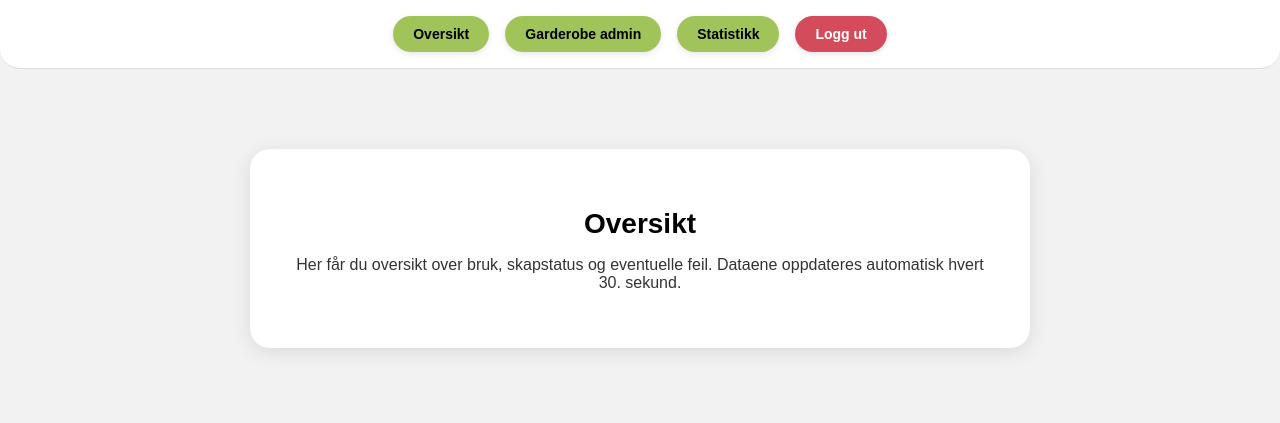
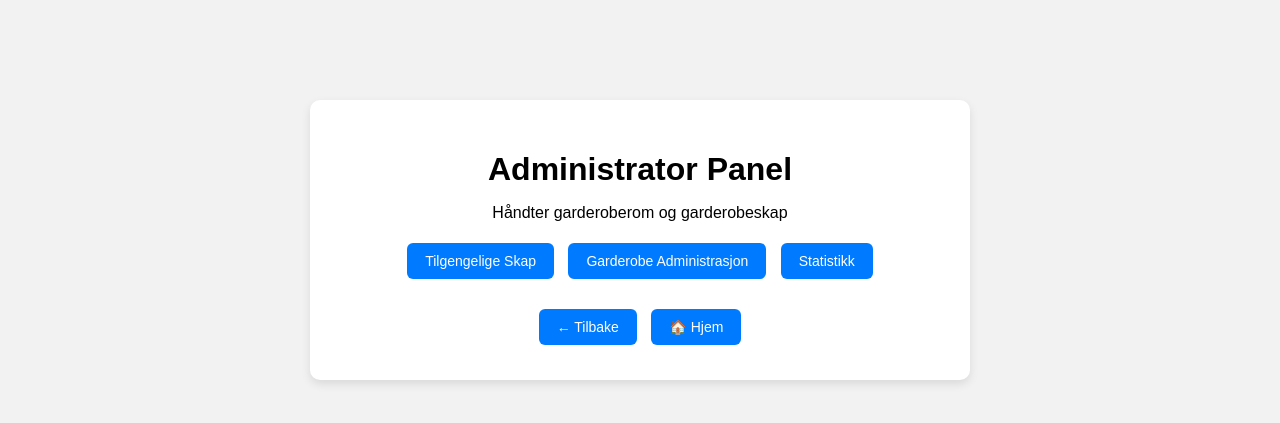
Before and after one commit to Chrizziboi/Skapapp, a FastAPI app: template templates/admin_page.html in a window 1280 px wide. Shown: the top 423 px of the page. Run offline with FastAPI, Linux system fonts and the light colour scheme; the template is opened without the code that fills it, so the values that code supplies are empty.

Commit message:
Just went back to original admin_page.css and admin_page.html

```diff
--- a/static/styles/admin_page.css
+++ b/static/styles/admin_page.css
@@ -5,59 +5,38 @@ body {
     padding: 0;
 }
 
-.menu-bar {
-    display: flex;
-    justify-content: center;
-    gap: 16px;
-    padding: 16px;
-    background-color: #ffffff;
-    border-bottom: 1px solid #ddd;
-    border-radius: 0 0 20px 20px;
-}
-
-.menu-bar button {
-    padding: 10px 20px;
-    border: none;
-    border-radius: 20px;
-    font-weight: bold;
-    font-size: 14px;
-    cursor: pointer;
-    transition: background-color 0.3s, transform 0.2s ease;
-    box-shadow: 0 2px 6px rgba(0, 0, 0, 0.1);
-}
-
-.menu-bar button:hover {
-    transform: scale(1.05);
-}
-
-.menu-bar .overview,
-.menu-bar .wardrobe,
-.menu-bar .statistics {
-    background-color: #a1c45a;
-    color: black;
-}
-
-.menu-bar .logout {
-    background-color: #d44c5c;
-    color: white;
-}
-
 .container {
-    max-width: 700px;
-    margin: 80px auto;
+    max-width: 600px;
+    margin: 100px auto;
     background-color: white;
-    padding: 40px;
-    border-radius: 20px;
-    box-shadow: 0 4px 20px rgba(0, 0, 0, 0.1);
+    padding: 30px;
+    border-radius: 10px;
     text-align: center;
+    box-shadow: 0 4px 10px rgba(0, 0, 0, 0.1);
 }
 
 h1 {
-    font-size: 28px;
-    margin-bottom: 12px;
+    margin-bottom: 10px;
 }
 
-p {
-    font-size: 16px;
-    color: #333;
+.actions button,
+.nav-buttons button {
+    background-color: #007bff;
+    color: white;
+    border: none;
+    padding: 10px 18px;
+    margin: 5px;
+    border-radius: 6px;
+    cursor: pointer;
+    font-size: 14px;
+    transition: background-color 0.3s;
 }
+
+.actions button:hover,
+.nav-buttons button:hover {
+    background-color: #0056b3;
+}
+
+.nav-buttons {
+    margin-top: 20px;
+}
--- a/templates/admin_page.html
+++ b/templates/admin_page.html
@@ -1,20 +1,47 @@
 <!DOCTYPE html>
-<html lang="no">
+<html lang="en">
 <head>
     <meta charset="UTF-8">
-    <title>Admin Oversikt</title>
-    <link rel="stylesheet" href="/static/admin_page.css">
+    <meta name="viewport" content="width=device-width, initial-scale=1.0">
+    <title>Administrator Panel</title>
+    <link rel="stylesheet" href="/static/styles/admin_page.css">
 </head>
 <body>
-    <div class="menu-bar">
-        <button class="overview">Oversikt</button>
-        <button class="wardrobe">Garderobe admin</button>
-        <button class="statistics">Statistikk</button>
-        <button class="logout">Logg ut</button>
+    <div class="container">
+        <h1>Administrator Panel</h1>
+        <p>Håndter garderoberom og garderobeskap</p>
+
+        <div class="actions">
+
+            <button onclick="goToAvailableLockers()">Tilgengelige Skap</button>
+            <button onclick="goToWardrobe()">Garderobe Administrasjon</button>
+            <button onclick="goToStatistics()">Statistikk</button>
+
+
+        </div>
+
+        <div class="nav-buttons">
+            <button onclick="goBack()">← Tilbake</button>
+            <button onclick="goHome()">🏠 Hjem</button>
+        </div>
     </div>
-    <div class="container">
-        <h1>Oversikt</h1>
-        <p>Her får du oversikt over bruk, skapstatus og eventuelle feil. Dataene oppdateres automatisk hvert 30. sekund.</p>
-    </div>
+
+    <script>
+        function goToAvailableLockers() {
+            window.location.href = "/available_lockers";
+        }
+        function goToWardrobe() {
+            window.location.href = "/admin_wardrobe";
+        }
+        function goToStatistics() {
+            window.location.href = "/admin_statistics";
+        }
+        function goHome() {
+            window.location.href = "/";
+        }
+        function goBack() {
+            window.history.back();
+        }
+    </script>
 </body>
 </html>
```
